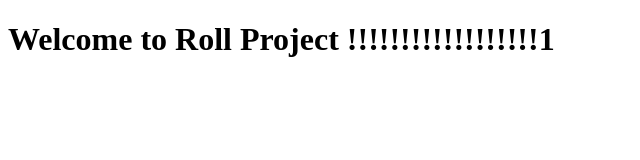
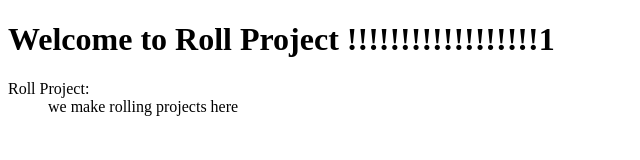
Before and after one commit to survivor19/rollProject, a plain HTML site: page index.html in a window 1280 px wide. Shown: the whole page, without its empty margins (0-640 px from the left). Drawn offline with Linux system fonts and the light colour scheme.

Commit message:
added dl

```diff
--- a/index.html
+++ b/index.html
@@ -8,5 +8,9 @@
   </head>
   <body>
     <h1>Welcome to Roll Project !!!!!!!!!!!!!!!!!!1</h1>
+    <dl>
+      <dt>Roll Project:</dt>
+      <dd>we make rolling projects here</dd>
+    </dl>
   </body>
 </html>
```
